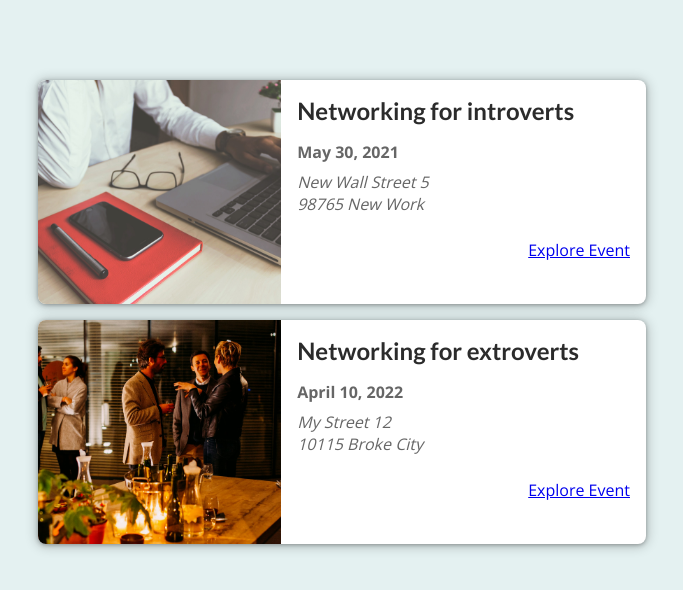
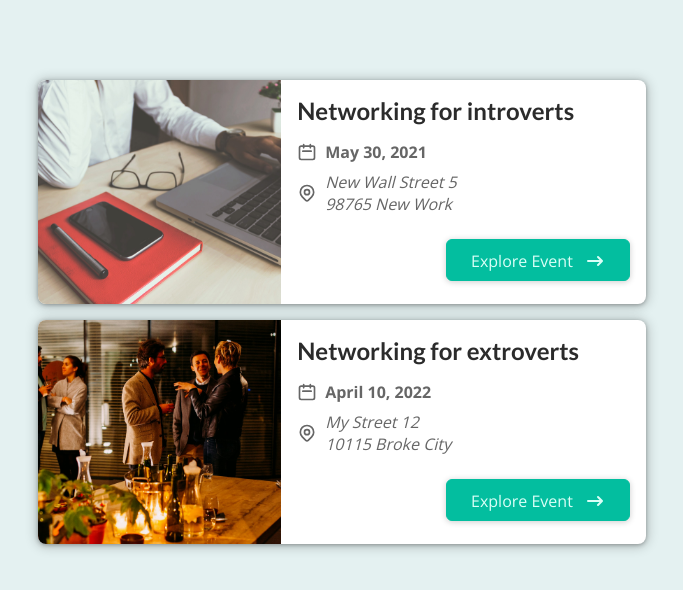
Before and after one commit to srivishp/events-project, a Next.js app: page / in a window 1280 px wide. Shown: the top 590 px of the page, without its empty margins (298-981 px from the left). Built offline with nearby package versions, Linux system fonts and the light colour scheme.

Commit message:
Add buttons and icons

```diff
--- a/components/events/EventItem.js
+++ b/components/events/EventItem.js
@@ -1,5 +1,8 @@
-import Link from "next/link";
 import classes from "./EventItem.module.css";
+import Button from "../ui/Button";
+import DateIcon from "../icons/DateIcon";
+import AddressIcon from "../icons/AddressIcon";
+import ArrowRightIcon from "../icons/ArrowRightIcon";
 
 function EventItem(props) {
   const { title, image, date, location, id } = props;
@@ -26,14 +29,21 @@
         <div className={classes.summary}>
           <h2>{title}</h2>
           <div className={classes.date}>
+            <DateIcon />
             <time>{readableDate}</time>
           </div>
           <div className={classes.address}>
+            <AddressIcon />
             <address>{formattedAddress}</address>
           </div>
         </div>
         <div className={classes.actions}>
-          <Link href={exploreLink}>Explore Event</Link>
+          <Button link={exploreLink}>
+            <span>Explore Event</span>{" "}
+            <span className={classes.icon}>
+              <ArrowRightIcon />
+            </span>
+          </Button>
         </div>
       </div>
     </li>
--- /dev/null
+++ b/components/icons/AddressIcon.js
@@ -0,0 +1,25 @@
+function AddressIcon() {
+  return (
+    <svg
+      xmlns='http://www.w3.org/2000/svg'
+      fill='none'
+      viewBox='0 0 24 24'
+      stroke='currentColor'
+    >
+      <path
+        strokeLinecap='round'
+        strokeLinejoin='round'
+        strokeWidth={2}
+        d='M17.657 16.657L13.414 20.9a1.998 1.998 0 01-2.827 0l-4.244-4.243a8 8 0 1111.314 0z'
+      />
+      <path
+        strokeLinecap='round'
+        strokeLinejoin='round'
+        strokeWidth={2}
+        d='M15 11a3 3 0 11-6 0 3 3 0 016 0z'
+      />
+    </svg>
+  );
+}
+
+export default AddressIcon;
--- /dev/null
+++ b/components/icons/ArrowRightIcon.js
@@ -0,0 +1,17 @@
+function ArrowRightIcon() {
+  return (
+    <svg
+      xmlns='http://www.w3.org/2000/svg'
+      viewBox='0 0 20 20'
+      fill='currentColor'
+    >
+      <path
+        fillRule='evenodd'
+        d='M12.293 5.293a1 1 0 011.414 0l4 4a1 1 0 010 1.414l-4 4a1 1 0 01-1.414-1.414L14.586 11H3a1 1 0 110-2h11.586l-2.293-2.293a1 1 0 010-1.414z'
+        clipRule='evenodd'
+      />
+    </svg>
+  );
+}
+
+export default ArrowRightIcon;
--- /dev/null
+++ b/components/icons/DateIcon.js
@@ -0,0 +1,19 @@
+function DateIcon() {
+  return (
+    <svg
+      xmlns='http://www.w3.org/2000/svg'
+      fill='none'
+      viewBox='0 0 24 24'
+      stroke='currentColor'
+    >
+      <path
+        strokeLinecap='round'
+        strokeLinejoin='round'
+        strokeWidth={2}
+        d='M8 7V3m8 4V3m-9 8h10M5 21h14a2 2 0 002-2V7a2 2 0 00-2-2H5a2 2 0 00-2 2v12a2 2 0 002 2z'
+      />
+    </svg>
+  );
+}
+
+export default DateIcon;
--- /dev/null
+++ b/components/ui/Button.js
@@ -0,0 +1,12 @@
+import Link from "next/link";
+import classes from "./Button.module.css";
+
+function Button(props) {
+  return (
+    <Link className={classes.btn} href={props.link}>
+      {props.children}
+    </Link>
+  );
+}
+
+export default Button;
```
Also changed, not shown: components/ui/Button.module.css (renamed from components/events/Button.module.css).
